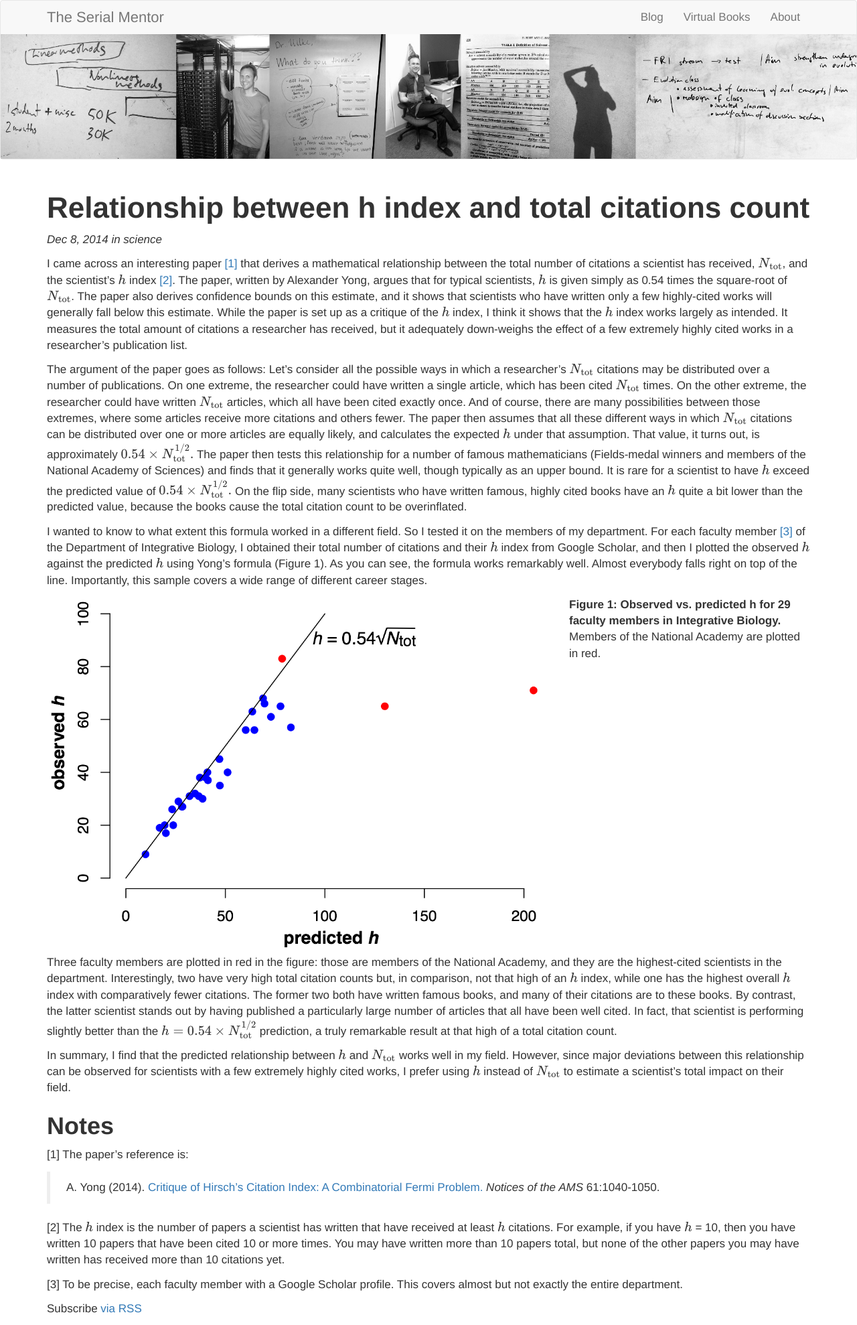
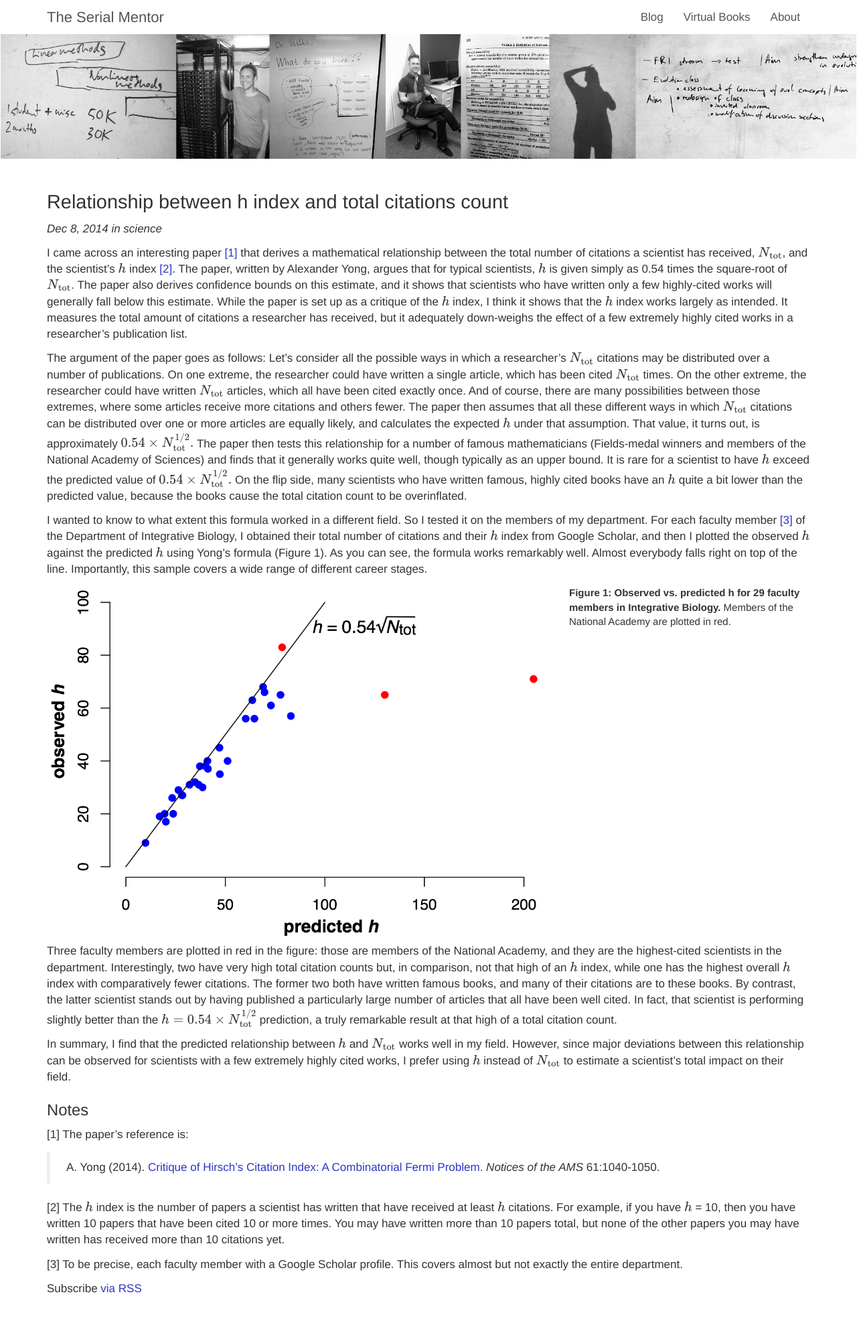
Before and after one commit to clauswilke/clauswilke.github.io.old, a Jekyll site: the page built from _posts/2014-12-08-relationship-between-h-index-and-total-citations-count.md, in a window 1280 px wide. Shown: the whole page at 67% size. Built offline with Jekyll 4.4.1, drawn with Linux system fonts in a browser that asks for light colours; nearby versions of some CDN libraries; formulas are drawn with MathJax 3; after the commit the page ends 1948 px from its top, so only the background shows below that.

Commit message:
design taking shape, figure improved.

```diff
--- a/_includes/figure.html
+++ b/_includes/figure.html
@@ -1,9 +1,9 @@
-<div class="row">
-  <div class="col-sm-8">
+<figure>
+  <div class="figure-body">
     <img class="img-responsive" src="{{ include.url }}" alt="{{ include.title }}"/>
   </div>
-  <div class="col-sm-4">
+  <div class="figure-caption">
     <strong>{{ include.title }}</strong>
     {{ include.caption }}
   </div>
-</div>
+</figure>
--- a/_sass/_variables.scss
+++ b/_sass/_variables.scss
@@ -1,5 +1,70 @@
+//
+//   Fonts
+//
+
+// default font size
 $font-size-base: 17px;
-$headings-font-weight: 600;
+
+// font sizes for headings defined relatively,
+// to allow for responsive font-size change
+$font-size-h1:            1.7em;
+$font-size-h2:            1.4em;
+$font-size-h3:            1em;
+$font-size-h4:            1em;
+
+// blockquotes should have the same font size as the rest of the text
 $blockquote-font-size: $font-size-base;
 
+//
+//   Colors
+//
+
+// grays
+$gray-base:              #000;
+$gray-darker:            lighten($gray-base, 13.5%); // #222
+$gray-dark:              lighten($gray-base, 20%);   // #333
+$gray:                   lighten($gray-base, 33.5%); // #555
+$gray-light:             lighten($gray-base, 46.7%); // #777
+$gray-lighter:           lighten($gray-base, 93.5%); // #eee
+
+// not yet modified from default bootstrap
+$brand-primary:         darken(#428bca, 6.5%) !default; // #337ab7
+$brand-success:         #5cb85c !default;
+$brand-info:            #5bc0de !default;
+$brand-warning:         #f0ad4e !default;
+$brand-danger:          #d9534f !default;
+
+// overall background color
+$body-bg: #fff;
+
+// overall text color
+$text-color:            $gray-dark !default;
+
+// global textual link color
+$link-color:            #2c36c3;
+$link-hover-color:      darken($link-color, 15%);
+// Link hover decoration.
+$link-hover-decoration: none;
+
+
+
+
+//
+//   Navbar
+//
+
+// navbar
+$navbar-border-radius: 0;
+$navbar-default-bg: $body-bg;
+$navbar-default-border: $navbar-default-bg;
+
+// navbar text color
+$navbar-default-color:  $text-color;
+
+// navbar link colors
+$navbar-default-link-color:                $gray;
+$navbar-default-link-hover-color:          $link-hover-color;
+$navbar-default-link-active-color:         $navbar-default-color;
+$navbar-default-link-active-bg:            $navbar-default-bg;
+
 @import "bootstrap/variables";
--- a/assets/css/site.scss
+++ b/assets/css/site.scss
@@ -8,3 +8,18 @@
     "bootstrap",
     "syntax"
 ;
+
+// figures
+figure {
+    @include make-row();
+
+    .figure-body {
+        @include make-sm-column(8);
+    }
+
+    .figure-caption {
+        @include make-sm-column(4);
+
+        font-size: ceil(($font-size-base * 0.85));
+    }
+}
```
Also changed, not shown: _includes/footer.html (+7 -0 lines), _layouts/post.html (+7 -0 lines).
